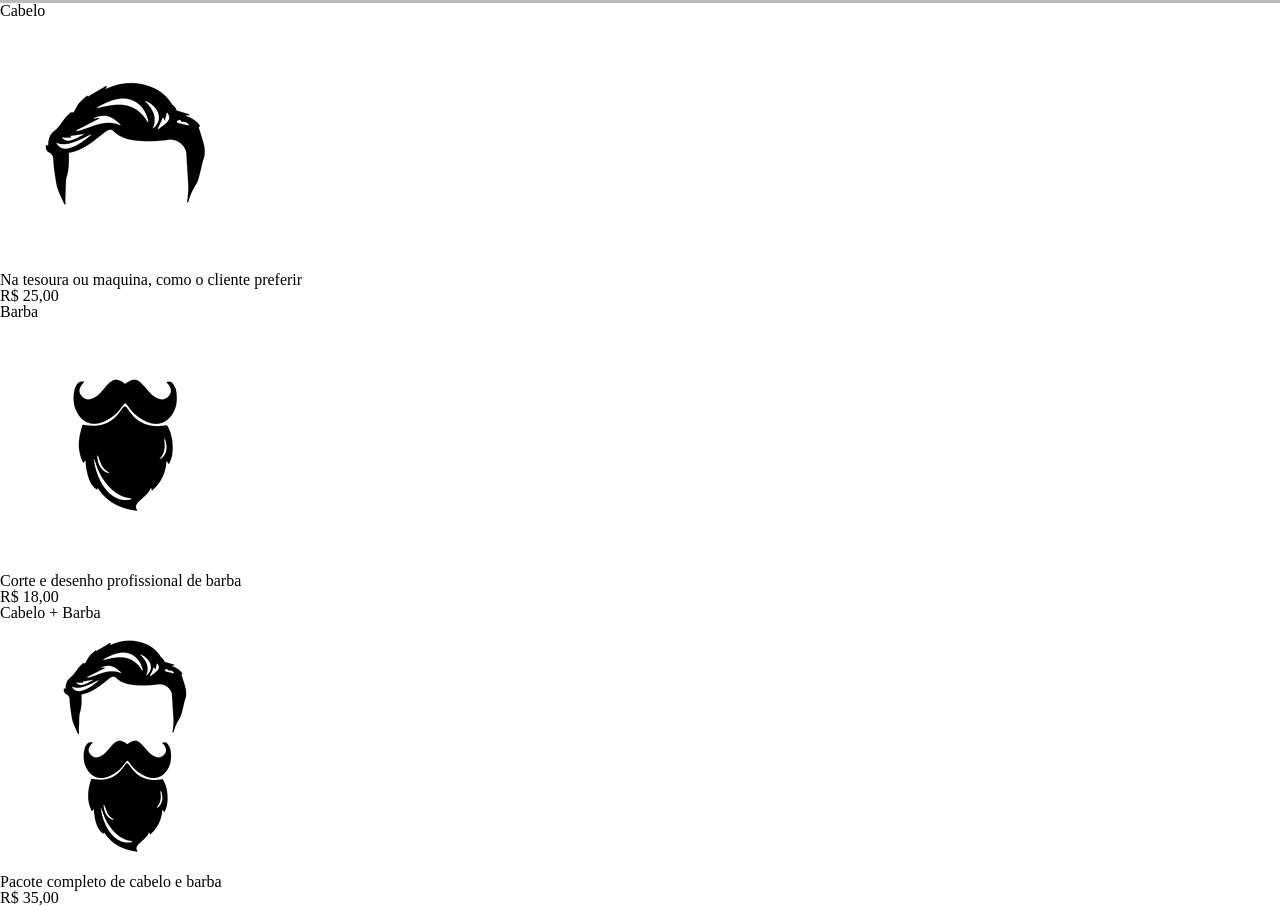
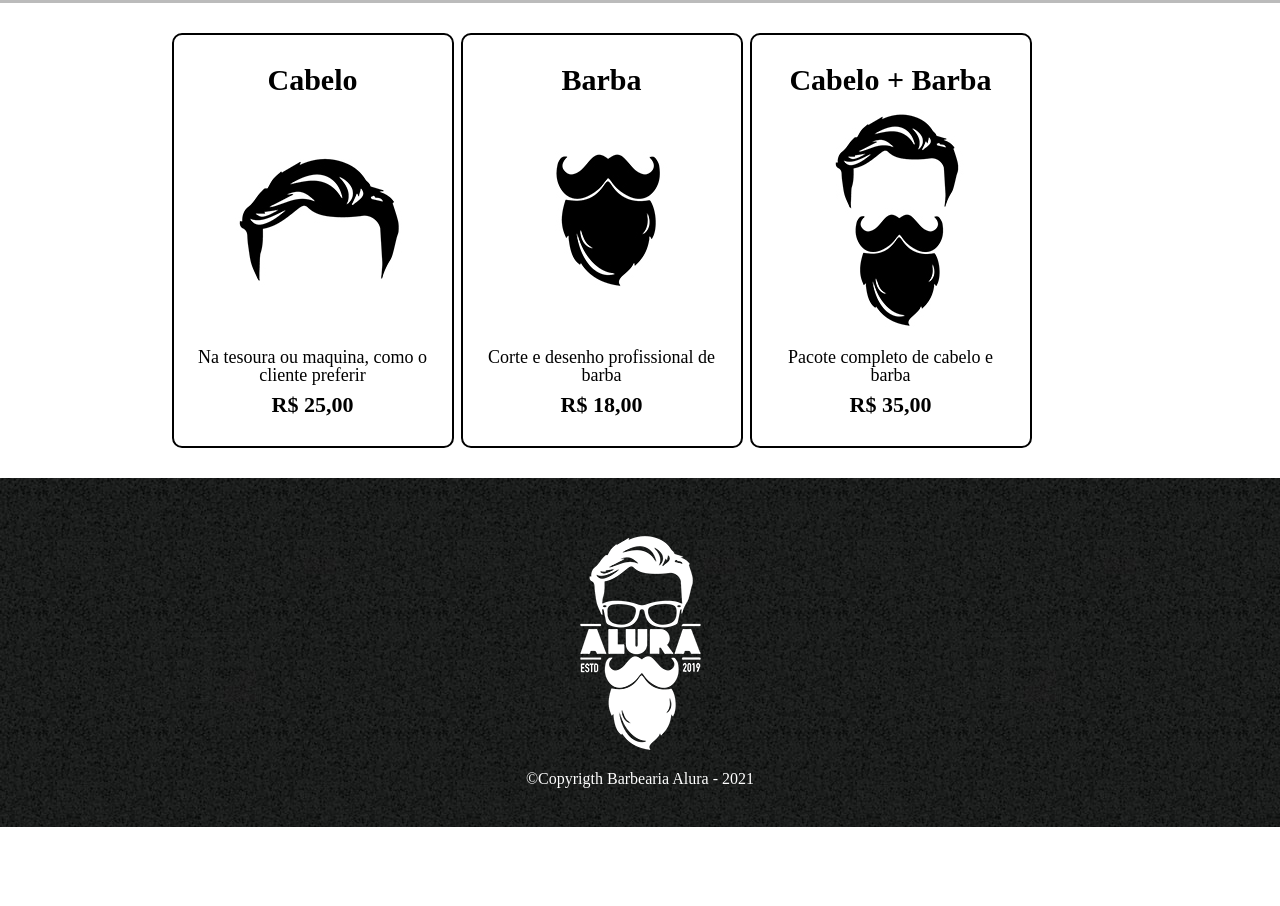
Before and after one commit to wendeel-lima/Alura, a plain HTML site: page HTML E CSS/Modulo_2/produto.html in a window 1280 px wide. Shown: the part 290-1196 px from the top of the page. After the commit the page ends 1117 px from the top, so only its background shows below. Drawn offline with Linux system fonts and the light colour scheme.

Commit message:
atualização de conteudo

```diff
--- a/HTML E CSS/Modulo_2/produto.html
+++ b/HTML E CSS/Modulo_2/produto.html
@@ -4,7 +4,7 @@
     <meta charset="UTF-8">
     <meta http-equiv="X-UA-Compatible" content="IE=edge">
     <meta name="viewport" content="width=device-width, initial-scale=1.0">
-    <link rel="stylesheet" href="produto.css">
+    <link rel="stylesheet" href="style.css">
     <title>Barbearia Alura - Produto</title>
 </head>
 <body>
@@ -22,27 +22,33 @@
             </nav>
         </div>
     </header>
+
     <main>
-        <ul>
+        <ul class="produtos">
             <li>
                 <h2>Cabelo</h2>
                 <img src="cabelo.jpg">
-                <p>Na tesoura ou maquina, como o cliente preferir</p>
-                <p>R$ 25,00</p>
+                <p class="produto-desc">Na tesoura ou maquina, como o cliente preferir</p>
+                <p class="preco">R$ 25,00</p>
             </li>
             <li>
                 <h2>Barba</h2>
                 <img src="barba.jpg">
-                <p>Corte e desenho profissional de barba</p>
-                <p>R$ 18,00</p>
+                <p class="produto-desc">Corte e desenho profissional de barba</p>
+                <p class="preco">R$ 18,00</p>
             </li>
             <li>
                 <h2>Cabelo + Barba</h2>
                 <img src="cabelo+barba.jpg">
-                <p>Pacote completo de cabelo e barba</p>
-                <p>R$ 35,00</p>
+                <p class="produto-desc">Pacote completo de cabelo e barba</p>
+                <p class="preco">R$ 35,00</p>
             </li>
         </ul>
     </main>
+
+    <footer>
+        <img src="logo-branco.png" alt="">
+        <p class="copyrigth">&copy;Copyrigth Barbearia Alura - 2021</p>
+    </footer>
 </body>
 </html>
--- a/HTML E CSS/Modulo_2/produto.css
+++ b/HTML E CSS/Modulo_2/style.css
@@ -68,3 +68,62 @@ nav a{
     font-size: 22px;
     text-decoration: none;
 }
+nav a:hover {
+    color: #c78c19
+}
+
+nav a:active{
+    color: #0000ff;
+}
+
+.produtos {
+    position: relative;
+    width: 940px;
+    margin: 0 auto;
+    padding: 30px 0
+}
+.produtos h2 {
+    font-weight: bold;
+    font-size: 30px;
+}
+
+.produtos li:hover{
+    border-color: #c78c19;
+}
+.produtos li:hover h2{
+    font-size: 35px;
+}
+.produtos li:active{
+    border-color: #0000ff;
+}
+.produtos li{
+    display:inline-block;
+    text-align: center;
+    width: 30%;
+    vertical-align: top;
+    margin: 0 1.5px;
+    padding: 30px 20px;
+    box-sizing: border-box;
+    border: 2px solid #000000;
+    border-radius: 10px;
+}
+
+.produto-desc {
+    font-size: 18px;
+}
+.preco {
+    font-size: 22px;
+    font-weight: bold;
+    margin-top: 10px;
+}
+
+footer {
+    background: url("bg.jpg");
+    text-align: center;
+    padding: 40px 0;
+
+}
+
+.copyrigth{
+    color: #ffffff;
+}
```
Also changed, not shown: HTML E CSS/Modulo_1/style_home.css (renamed from HTML E CSS/Modulo_1/style.css).
